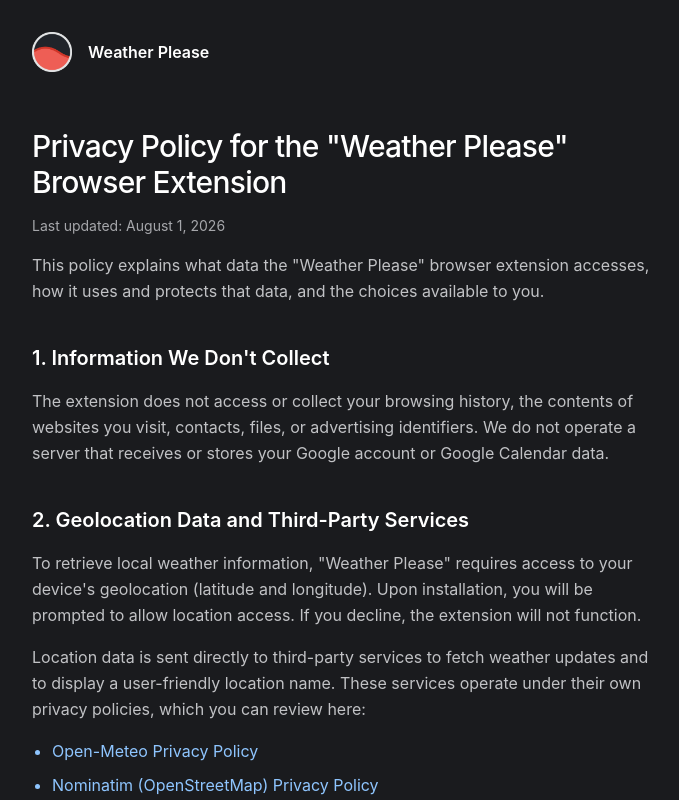
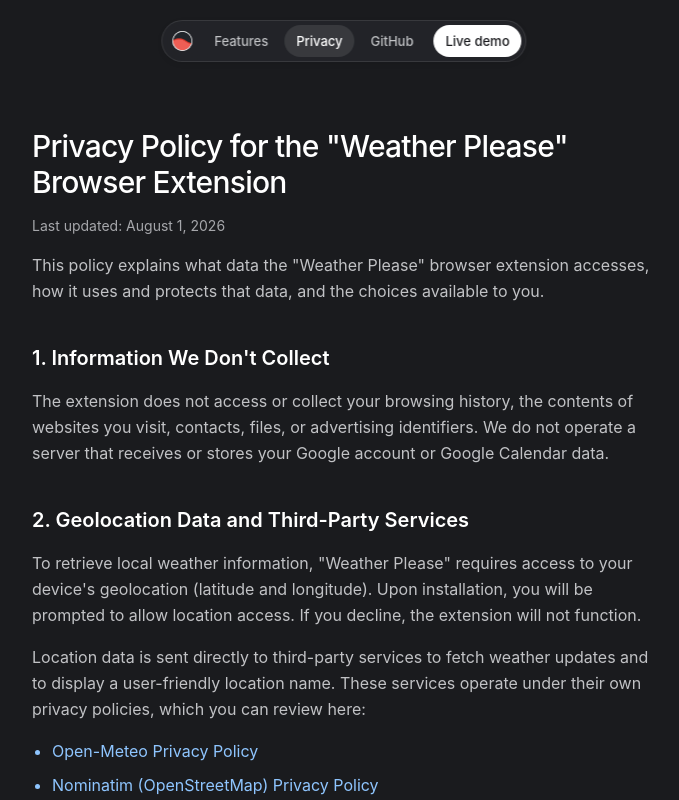
Before and after one commit to ggaidelevicius/weather-please, a Next.js app: page /privacy in a window 1280 px wide. Shown: the top 800 px of the page, without its empty margins (296-975 px from the left). Built offline with nearby package versions, Linux system fonts and the light colour scheme.

Commit message:
better header

```diff
--- /dev/null
+++ b/src/features/landing/ui/site-header.tsx
@@ -0,0 +1,150 @@
+import { Popover, PopoverButton, PopoverPanel } from '@headlessui/react'
+import { clsx } from 'clsx'
+import Image from 'next/image'
+import Link from 'next/link'
+
+const primaryPaths = [
+	['Features', '/#features'],
+	['Privacy', '/privacy'],
+	['GitHub', 'https://github.com/ggaidelevicius/weather-please'],
+]
+
+const pillClassName =
+	'border border-white/10 bg-dark-700/95 shadow-[0_2px_10px_-5px_rgb(0_0_0/0.3)] backdrop-blur-xl backdrop-saturate-150 supports-backdrop-filter:bg-dark-700/80'
+const linkClassName =
+	'inline-flex min-h-11 items-center justify-center duration-100 rounded-full px-2.5 text-sm font-medium whitespace-nowrap text-dark-100 transition-colors hover:bg-white/8 hover:text-white focus-visible:outline-2 focus-visible:outline-offset-2 focus-visible:outline-white sm:min-h-8 sm:px-3 sm:text-[13px]'
+const demoClassName =
+	'inline-flex min-h-11 items-center justify-center rounded-full bg-white px-3 text-sm font-medium whitespace-nowrap text-dark-800 transition-colors hover:bg-zinc-200 focus-visible:outline-2 focus-visible:outline-offset-2 focus-visible:outline-white sm:min-h-8 sm:text-[13px]'
+
+export const SiteHeader = ({ pathname }: Readonly<{ pathname: string }>) => {
+	return (
+		<header className="relative z-50 h-24">
+			<Popover
+				aria-label="Main navigation"
+				as="nav"
+				className="fixed top-4 left-1/2 w-max max-w-[calc(100%-2rem)] -translate-x-1/2 sm:top-5"
+			>
+				{({ close }) => (
+					<>
+						<div
+							className={clsx(
+								pillClassName,
+								'flex items-center gap-1 rounded-full p-1',
+							)}
+						>
+							<Link
+								aria-current={pathname === '/' ? 'page' : undefined}
+								aria-label="Weather Please home"
+								className="flex size-11 flex-none items-center justify-center rounded-full transition-colors duration-100 hover:bg-white/8 focus-visible:outline-2 focus-visible:outline-offset-2 focus-visible:outline-white sm:size-8"
+								href="/"
+								onClick={(event) => close(event.currentTarget)}
+							>
+								<Image
+									alt=""
+									className="size-5 rounded-full bg-white"
+									height={20}
+									loading="eager"
+									src="/favicon.png"
+									width={20}
+								/>
+							</Link>
+							<div className="hidden items-center gap-1 sm:flex">
+								{primaryPaths.map(([label, href]) => (
+									<Link
+										aria-current={pathname === href ? 'page' : undefined}
+										className={clsx(
+											linkClassName,
+											pathname === href && 'bg-white/10 text-white',
+										)}
+										href={href}
+										key={label}
+										rel={
+											href.startsWith('https://')
+												? 'noopener noreferrer'
+												: undefined
+										}
+										target={href.startsWith('https://') ? '_blank' : undefined}
+									>
+										{label}
+									</Link>
+								))}
+								<Link
+									aria-label="Try the Weather Please live demo"
+									className={clsx(demoClassName, 'ml-1')}
+									href="/demo"
+								>
+									Live demo
+								</Link>
+							</div>
+							<div className="flex items-center sm:hidden">
+								<PopoverButton
+									className={clsx(
+										linkClassName,
+										'gap-2 px-4 data-open:bg-white/10 data-open:text-white',
+									)}
+								>
+									{({ open }) => (
+										<>
+											Menu
+											<svg
+												aria-hidden="true"
+												className={clsx('size-3.5', open && 'rotate-180')}
+												fill="none"
+												stroke="currentColor"
+												viewBox="0 0 16 16"
+											>
+												<path
+													d="m4 6 4 4 4-4"
+													strokeLinecap="round"
+													strokeLinejoin="round"
+													strokeWidth="1.5"
+												/>
+											</svg>
+										</>
+									)}
+								</PopoverButton>
+							</div>
+						</div>
+						<PopoverPanel
+							className={clsx(
+								pillClassName,
+								'absolute top-full left-1/2 mt-2 w-52 -translate-x-1/2 origin-top rounded-3xl p-2 transition duration-150 ease-out data-closed:-translate-y-1 data-closed:opacity-0 motion-reduce:transition-none sm:hidden',
+							)}
+							transition
+						>
+							{primaryPaths.map(([label, href]) => (
+								<PopoverButton
+									aria-current={pathname === href ? 'page' : undefined}
+									as={Link}
+									className={clsx(
+										linkClassName,
+										'w-full justify-start rounded-2xl',
+										pathname === href && 'bg-white/10 text-white',
+									)}
+									href={href}
+									key={label}
+									rel={
+										href.startsWith('https://')
+											? 'noopener noreferrer'
+											: undefined
+									}
+									target={href.startsWith('https://') ? '_blank' : undefined}
+								>
+									{label}
+								</PopoverButton>
+							))}
+							<PopoverButton
+								aria-label="Try the Weather Please live demo"
+								as={Link}
+								className={clsx(demoClassName, 'mt-2 w-full rounded-2xl')}
+								href="/demo"
+							>
+								Live demo
+							</PopoverButton>
+						</PopoverPanel>
+					</>
+				)}
+			</Popover>
+		</header>
+	)
+}
--- a/src/pages/index.tsx
+++ b/src/pages/index.tsx
@@ -3,13 +3,11 @@
 
 import { FeatureShowcase } from '../features/landing/ui/feature-showcase'
 import { HeroAtmosphere } from '../features/landing/ui/hero-atmosphere'
+import { SiteHeader } from '../features/landing/ui/site-header'
 
 const CHROME_STORE_URL =
 	'https://chromewebstore.google.com/detail/weather-please/pgpheojdhgdjjahjpacijmgenmegnchn'
 const GITHUB_URL = 'https://github.com/ggaidelevicius/weather-please'
-
-const NAV_LINK_CLASS_NAME =
-	'relative -mx-3 -my-2 rounded-lg px-3 py-2 text-sm text-dark-100 transition-colors hover:text-white'
 
 const LandingPage = () => (
 	<div className="min-h-screen w-full bg-dark-800">
@@ -21,45 +19,7 @@
 			/>
 			<style>{'body { overflow-x: clip; }'}</style>
 		</Head>
-		<header className="relative z-20">
-			<nav className="mx-auto flex max-w-7xl items-center justify-between px-4 py-8 sm:px-6 lg:px-8">
-				<div className="flex items-center gap-16">
-					<Link aria-label="Home" className="flex items-center" href="/">
-						{/* eslint-disable-next-line @next/next/no-img-element */}
-						<img
-							alt=""
-							className="size-10 flex-none rounded-xl"
-							src="/favicon.png"
-						/>
-						<p className="ml-4 text-base font-semibold text-white">
-							Weather Please
-						</p>
-					</Link>
-					<div className="hidden gap-10 sm:flex">
-						<a className={NAV_LINK_CLASS_NAME} href="#features">
-							Features
-						</a>
-						<Link className={NAV_LINK_CLASS_NAME} href="/privacy">
-							Privacy
-						</Link>
-						<a
-							className={NAV_LINK_CLASS_NAME}
-							href={GITHUB_URL}
-							rel="noopener noreferrer"
-							target="_blank"
-						>
-							GitHub
-						</a>
-					</div>
-				</div>
-				<Link
-					className="hidden rounded-lg border border-white/15 px-3 py-2 text-sm text-dark-100 transition-colors hover:border-white/30 hover:text-white sm:block"
-					href="/demo"
-				>
-					Live demo
-				</Link>
-			</nav>
-		</header>
+		<SiteHeader pathname="/" />
 		<main>
 			<section className="relative isolate pt-16 pb-20 sm:pt-24 sm:pb-28">
 				<HeroAtmosphere />
@@ -93,7 +53,7 @@
 					</div>
 				</div>
 			</section>
-			<section className="border-t border-white/10" id="features">
+			<section className="scroll-mt-24 border-t border-white/10" id="features">
 				<div className="mx-auto max-w-7xl px-4 pt-16 sm:px-6 sm:pt-24 lg:px-8">
 					<h2 className="mx-auto flex flex-col gap-2 text-center text-3xl font-medium tracking-tight">
 						<span className="text-white">
--- a/src/pages/privacy.tsx
+++ b/src/pages/privacy.tsx
@@ -1,7 +1,8 @@
 import type { ReactNode } from 'react'
 
 import Head from 'next/head'
-import Link from 'next/link'
+
+import { SiteHeader } from '../features/landing/ui/site-header'
 
 const SectionHeading = ({ children }: Readonly<{ children: ReactNode }>) => (
 	<h2 className="mt-10 text-xl font-semibold text-white">{children}</h2>
@@ -49,22 +50,10 @@
 				name="description"
 			/>
 		</Head>
+		<SiteHeader pathname="/privacy" />
 		<div className="mx-auto w-full max-w-2xl px-4 py-8 sm:px-6">
-			<header>
-				<Link aria-label="Home" className="flex items-center" href="/">
-					{/* eslint-disable-next-line @next/next/no-img-element */}
-					<img
-						alt=""
-						className="size-10 flex-none rounded-xl"
-						src="/favicon.png"
-					/>
-					<p className="ml-4 text-base font-semibold text-white">
-						Weather Please
-					</p>
-				</Link>
-			</header>
 			<main className="pb-10">
-				<h1 className="mt-14 text-3xl font-medium tracking-tight text-pretty text-white">
+				<h1 className="text-3xl font-medium tracking-tight text-pretty text-white">
 					Privacy Policy for the &quot;Weather Please&quot; Browser Extension
 				</h1>
 				<p className="mt-4 text-sm text-dark-200">
```
